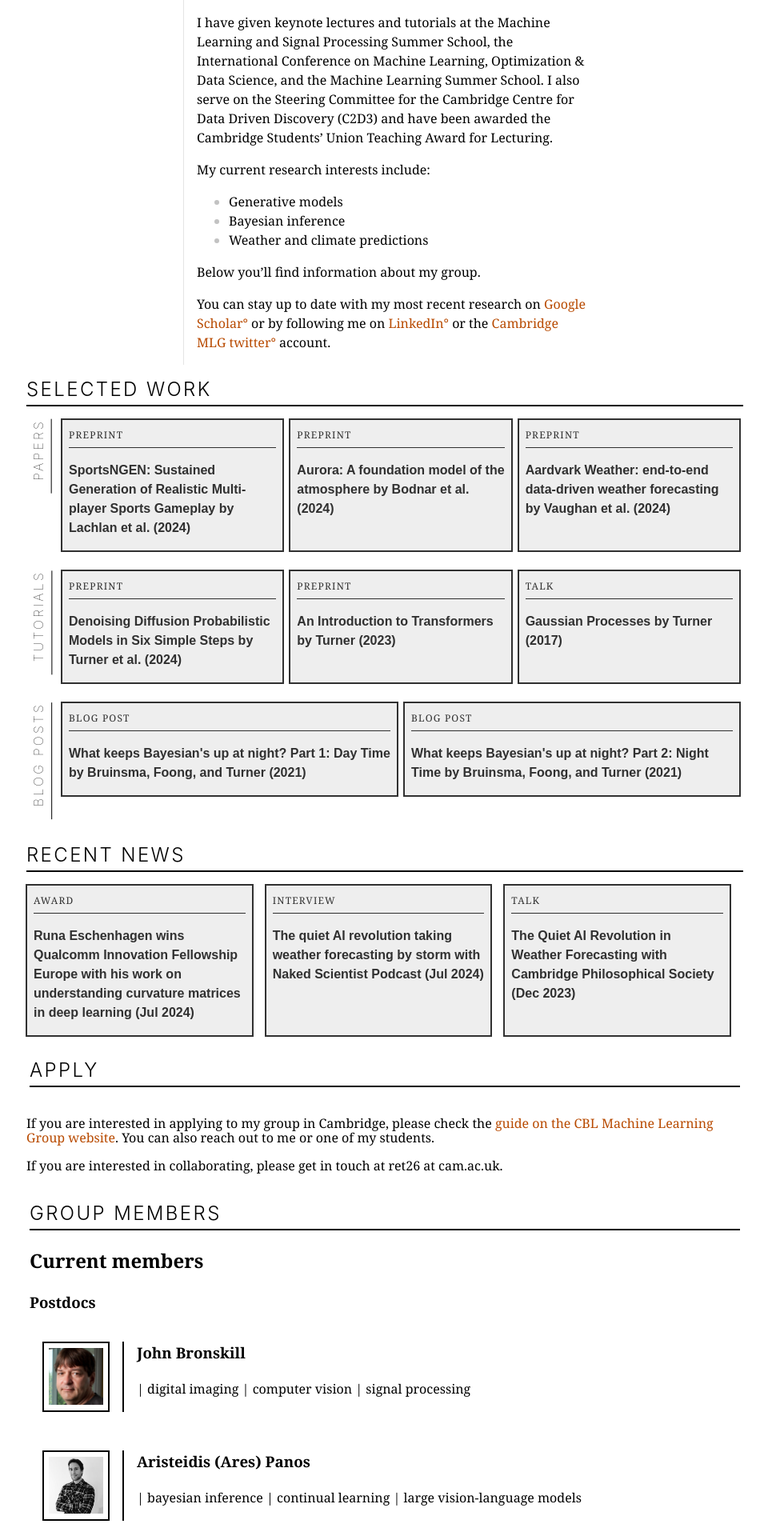
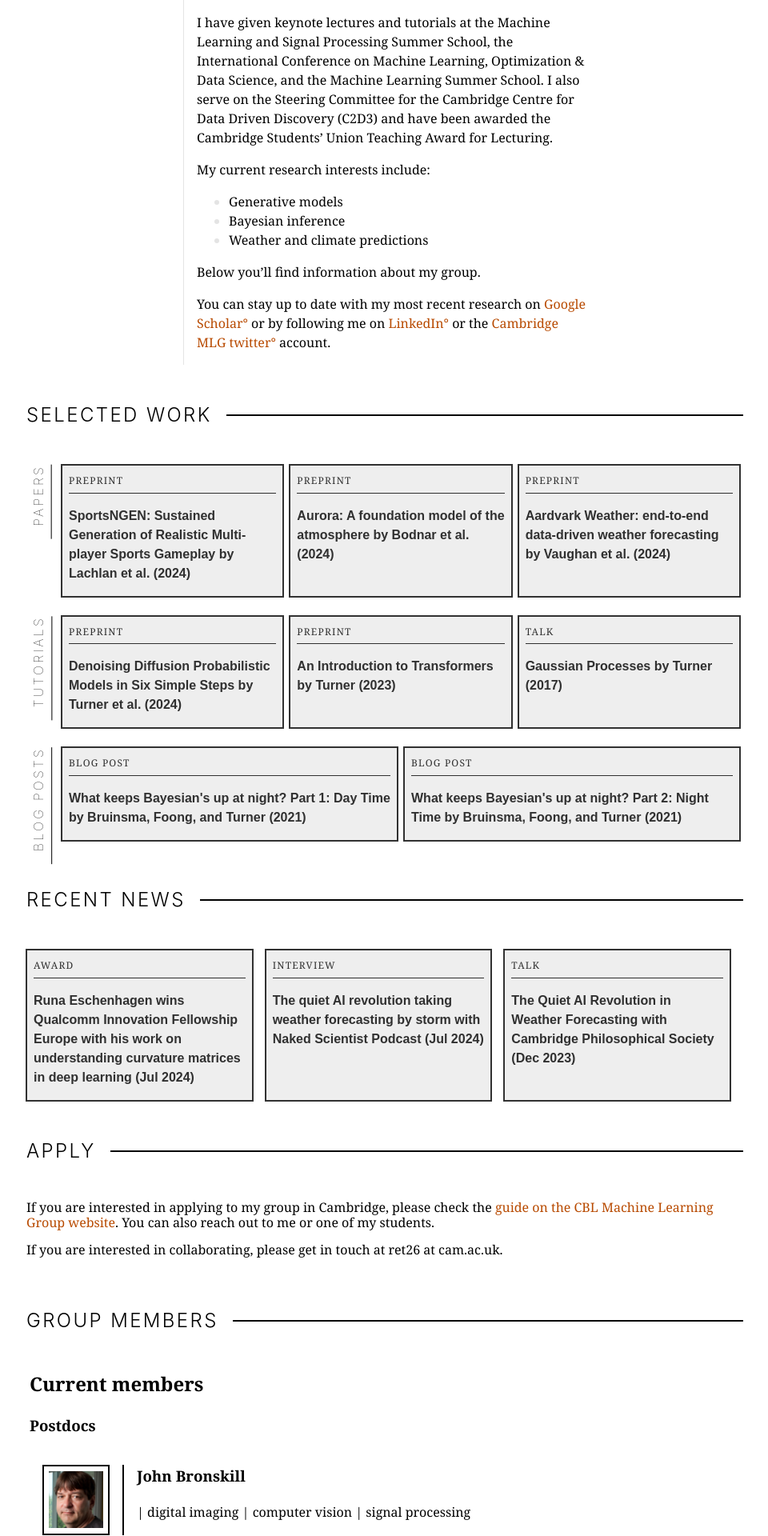
Before and after one commit to rich-turner-group/rich-turner-group.github.io, a Jekyll site: the page built from index.md, in a window 1280 px wide. Shown: the part 587-2507 px from the top of the page at 80% size, without its empty margins (159-1119 px from the left). Built offline with Jekyll 4.4.1, drawn with Linux system fonts in a browser that asks for light colours.

Commit message:
Some pretty sweet section titles daym

```diff
--- a/_layouts/home.html
+++ b/_layouts/home.html
@@ -61,8 +61,11 @@
         </div>
 
     </section>
-    <section class="center pb3" style="max-width: 56em;">
-        <h1 class="f3 lh-title bb bw1 pb1 pt0 tl ttu tracked fw3 sans-serif"> Selected work</h1>
+    <section class="center mt4" style="max-width: 56em;">
+        <div class="section-header">
+            <h1> Selected work</h1>
+            <div class="divider"></div>
+        </div>
 
         <div class="news-wrapper-left">
             <h3 class="news-wrapper-left-title sans-serif fw1">Papers</h3>
@@ -88,26 +91,22 @@
 
     </section>
 
-    <article class="center" style="max-width: 56em;" id="news">
-        <h1 class="f3 lh-title bb bw1 pb1 pt0 tl ttu tracked fw3 sans-serif"> Recent news </h1>
-        <!--h1 class="f3 lh-title bt bw2 pt2 ttu fw1">Recent news</h1-->
-        <!-- <div class="center lh-copy ma2 pa1">
-            <div class="w-100-l w-100-m w-100-s center ph3">
-            </div>
-        </div> -->
+    <section class="center mt4" style="max-width: 56em;" id="news">
+        <div class="section-header">
+            <h1>Recent news</h1>
+            <div class="divider"></div>
+        </div>
         <div>
             <div class="flex center tl ph0 w-100-l w-100-m w-100-s">
                 {% include list.html collection="news" sort_by="date" sort_order="reverse"%}
             </div>
         </div>
-    </article>
+    </section>
 
-    <article class="center" style="max-width: 56em;" id="apply">
-        <div class="center lh-copy ma2 pa1">
-            <div class="w-100-l w-100-m w-100-s center">
-                <h1 class="f3 lh-title bb bw1 pb1 pt0 tl ttu tracked fw3 sans-serif"> Apply </h1>
-                <!--h1 class="f2 fw1 lh-title bb bw2 pb1">Apply</h1-->
-            </div>
+    <article class="center mt4" style="max-width: 56em;" id="apply">
+        <div class="section-header">
+            <h1>Apply</h1>
+            <div class="divider"></div>
         </div>
         <div>
             <div class="center tl pr3 w-100-l w-100-m w-100-s">
@@ -116,13 +115,12 @@
         </div>
     </article>
 
-    <article class="center" style="max-width: 56em;" id="group-members">
-        <div class="center w-100 lh-copy ma2 pa1">
-            <div class="center">
-
-                <!-- class="f2 fw1 lh-title bb bw2 pb1">Group members</h1-->
-                <h1 class="f3 lh-title bb bw1 pb1 pt0 tl ttu tracked fw3 sans-serif"> Group members </h1>
-            </div>
+    <article class="center pt4" style="max-width: 56em;" id="group-members">
+        <div class="section-header">
+            <h1>Group members</h1>
+            <div class="divider"></div>
+        </div>
+        <div class="center w-100 lh-copy mh2 ph1">
 
             <h2>Current members </h2>
             <h3>Postdocs</h3>
--- a/style.css
+++ b/style.css
@@ -9,7 +9,7 @@ ul {
 }
 
 li::marker {
-    color: rgb(194, 194, 194);
+    color: rgb(228, 228, 228);
 }
 
 /* Links */
@@ -235,6 +235,38 @@ a p::after {
     line-height: 9px;
 }
 
+.section-header {
+    display: flex;
+    align-items: center;
+    width: 100%;
+    font-size: clamp(1rem, 1.1904761905vw, 1.1111111111rem);
+    line-height: 1.35;
+    font-weight: 600;
+    margin: 0 0 clamp(1.3333333333rem, 2.380952381vw, 2.2222222222rem);
+}
+
+.section-header span {
+    display: block
+}
+
+.section-header .divider {
+    background: #000000;
+    height: 2px;
+    flex: 1;
+    margin: 0 0 0 clamp(.8888888889rem, 1.4285714286vw, 1.3333333333rem)
+}
+
+.section-header h1 {
+    font-family: -apple-system, BlinkMacSystemFont, avenir next, avenir, helvetica neue, helvetica, ubuntu, roboto, noto, segoe ui, arial, sans-serif;
+    font-size: 1.5rem;
+    text-transform: uppercase;
+    text-align: left;
+    line-height: 1.25;
+    letter-spacing: .1em;
+    font-weight: 300;
+}
+
+
 .member-box a {
     color: black;
 }
```
